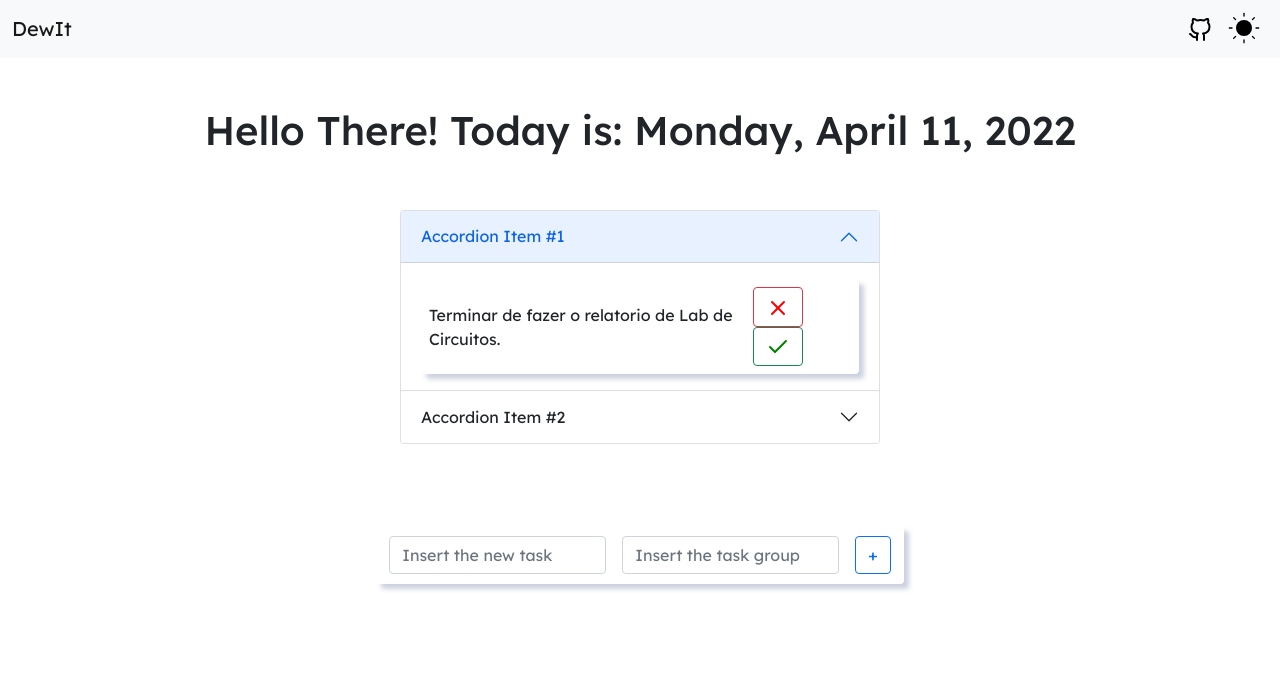
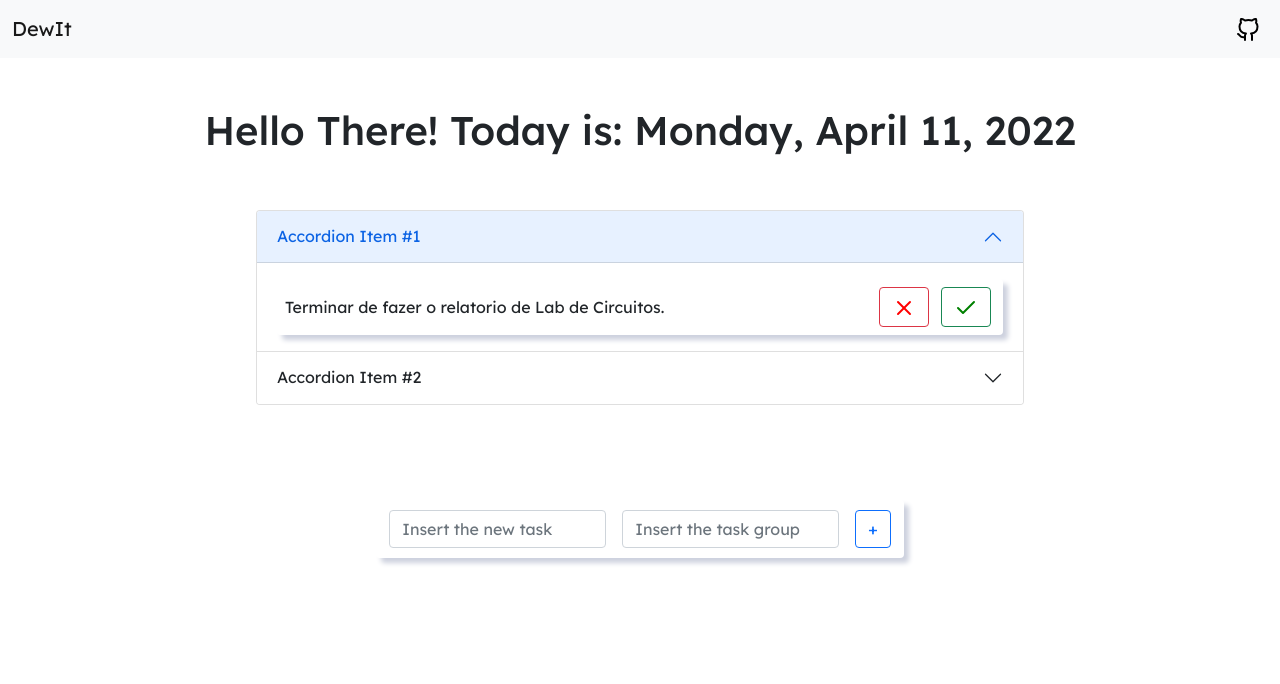
Before and after one commit to vmmc2/Dewit, a Node server app: page / in a window 1280 px wide. Shown: the top 684 px of the page. Run offline with Node 20, Linux system fonts and the light colour scheme.

Commit message:
More styles added.

```diff
--- a/public/css/styles.css
+++ b/public/css/styles.css
@@ -2,33 +2,9 @@
     font-family: 'Lexend', sans-serif;
 }
 
-.theme-toggle {
-    --size: 2rem;
-
-    background: none;
-    border: none;
-    padding: 0;
-
-    inline-size: var(--size);
-    block-size: var(--size);
-    aspect-ratio: 1;
-    border-radius: 50%;
-
-    cursor: pointer;
-    touch-action: manipulation;
-    -webkit-tap-highlight-color: transparent;
-    outline-offset: 5px;
-
-    & > svg {
-      inline-size: 100%;
-      block-size: 100%;
-      stroke-linecap: round;
-    }
-}
-
 .my-accordion{
-    margin-left: 25em;
-    margin-right: 25em;
+    margin-left: 20%;
+    margin-right: 20%;
 }
 
 .delete-icon{
--- a/views/list.ejs
+++ b/views/list.ejs
@@ -8,25 +8,6 @@
                     <a href="https://github.com/vmmc2" class="mx-2 my-2">
                         <svg xmlns="http://www.w3.org/2000/svg" width="24" height="24" viewBox="0 0 24 24" fill="none" stroke="black" stroke-width="2" stroke-linecap="round" stroke-linejoin="round" class="feather feather-github"><path d="M9 19c-5 1.5-5-2.5-7-3m14 6v-3.87a3.37 3.37 0 0 0-.94-2.61c3.14-.35 6.44-1.54 6.44-7A5.44 5.44 0 0 0 20 4.77 5.07 5.07 0 0 0 19.91 1S18.73.65 16 2.48a13.38 13.38 0 0 0-7 0C6.27.65 5.09 1 5.09 1A5.07 5.07 0 0 0 5 4.77a5.44 5.44 0 0 0-1.5 3.78c0 5.42 3.3 6.61 6.44 7A3.37 3.37 0 0 0 9 18.13V22"></path></svg>
                     </a>
-                    <button class="theme-toggle mx-2 my-1" id="theme-toggle" title="Toggles light & dark mode" aria-label="auto" aria-live="polite">
-                        <svg class="sun-and-moon" aria-hidden="true" width="24" height="24" viewBox="0 0 24 24">
-                            <circle class="sun" cx="12" cy="12" r="6" mask="url(#moon-mask)" fill="currentColor"/>
-                            <g class="sun-beams" stroke="currentColor">
-                                <line x1="12" y1="1" x2="12" y2="3" />
-                                <line x1="12" y1="21" x2="12" y2="23" />
-                                <line x1="4.22" y1="4.22" x2="5.64" y2="5.64" />
-                                <line x1="18.36" y1="18.36" x2="19.78" y2="19.78" />
-                                <line x1="1" y1="12" x2="3" y2="12" />
-                                <line x1="21" y1="12" x2="23" y2="12" />
-                                <line x1="4.22" y1="19.78" x2="5.64" y2="18.36" />
-                                <line x1="18.36" y1="5.64" x2="19.78" y2="4.22" />
-                            </g>
-                            <mask class="moon" id="moon-mask">
-                                <rect x="0" y="0" width="100%" height="100%" fill="white" />
-                                <circle cx="24" cy="10" r="6" fill="black" />
-                            </mask>
-                        </svg>
-                    </button>
                 </div>
             </div>
         </nav>
```
